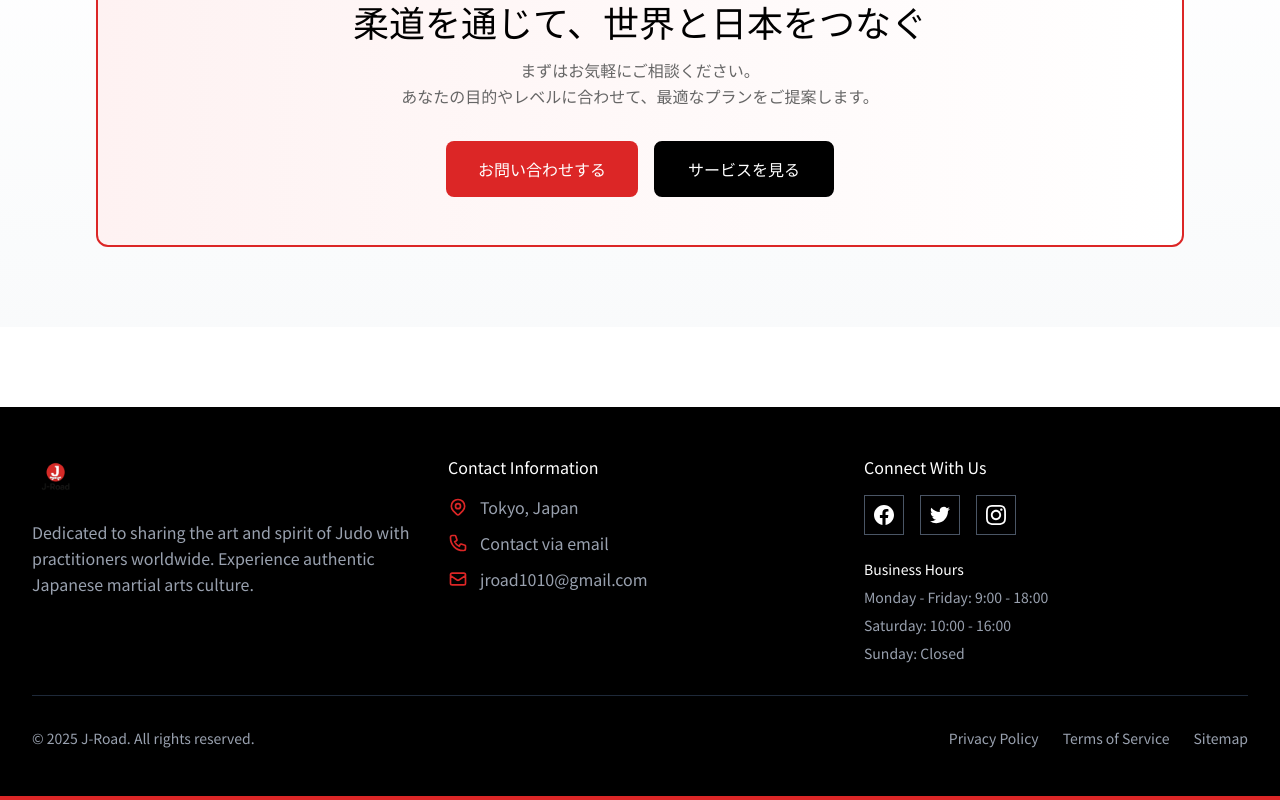
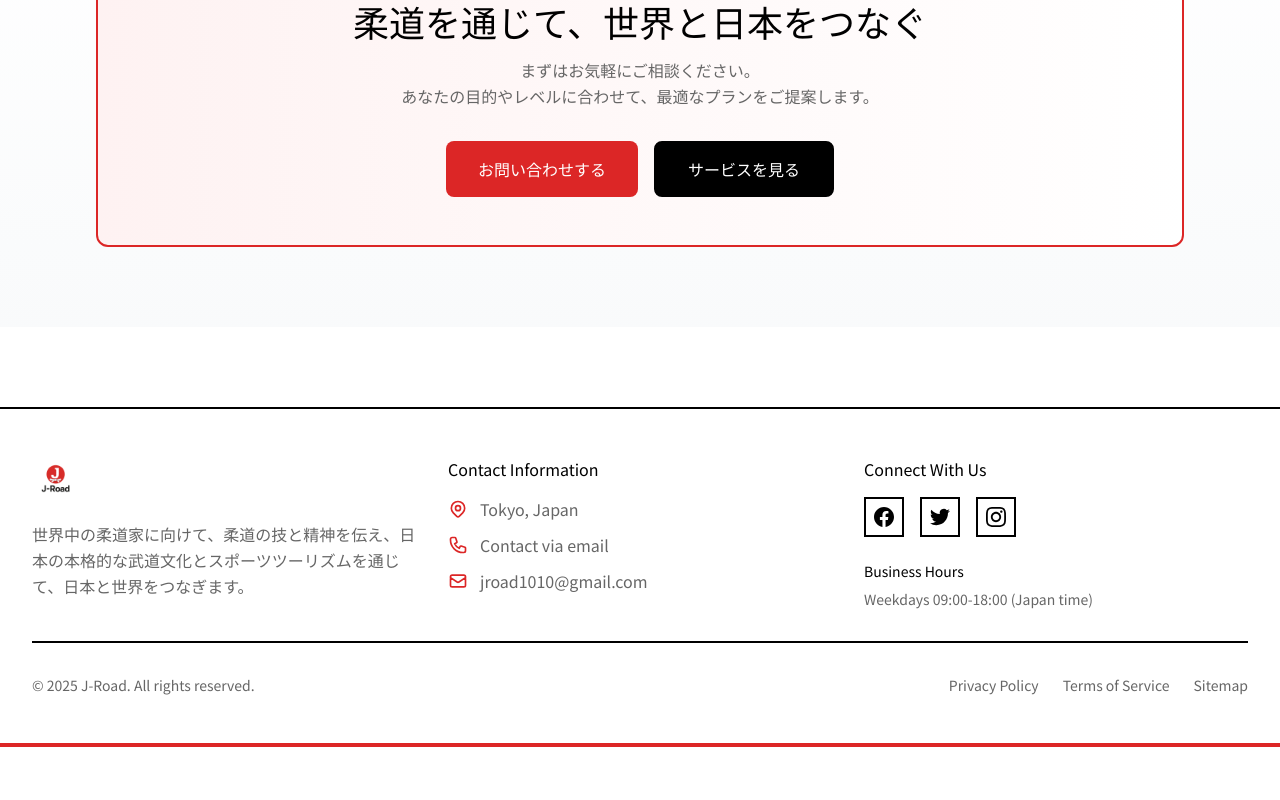
Before and after one commit to bveme23/bren_jroad, a Next.js app: page / in a window 1280 px wide. Shown: the part 2663-3463 px from the top of the page. After the commit the page ends 3410 px from the top, so only its background shows below. Built offline with nearby package versions, Linux system fonts and the light colour scheme.

Commit message:
footer change

```diff
--- a/src/components/layout/Footer.tsx
+++ b/src/components/layout/Footer.tsx
@@ -5,7 +5,7 @@ export function Footer() {
   const currentYear = new Date().getFullYear();
 
   return (
-    <footer className="bg-black text-white mt-20">
+    <footer className="bg-white text-foreground mt-20 border-t-2 border-black">
       <div className="max-w-7xl mx-auto px-4 sm:px-6 lg:px-8 py-12">
         <div className="grid grid-cols-1 md:grid-cols-3 gap-8 mb-8">
           {/* About Section */}
@@ -13,22 +13,21 @@ export function Footer() {
             <div className="flex items-center space-x-2 mb-4">
               <img src="/logo.png?v=2" alt="J-Road Logo" className="h-12 w-auto" />
             </div>
-            <p className="text-gray-400 leading-relaxed">
-              Dedicated to sharing the art and spirit of Judo with practitioners worldwide.
-              Experience authentic Japanese martial arts culture.
+            <p className="text-muted-foreground leading-relaxed">
+              世界中の柔道家に向けて、柔道の技と精神を伝え、日本の本格的な武道文化とスポーツツーリズムを通じて、日本と世界をつなぎます。
             </p>
           </div>
 
           {/* Contact Information */}
           <div>
-            <h4 className="mb-4 text-white">Contact Information</h4>
+            <h4 className="mb-4 text-foreground">Contact Information</h4>
             <div className="space-y-3">
               <div className="flex items-start space-x-3">
                 <svg className="w-5 h-5 text-primary flex-shrink-0 mt-0.5" fill="none" stroke="currentColor" viewBox="0 0 24 24">
                   <path strokeLinecap="round" strokeLinejoin="round" strokeWidth={2} d="M17.657 16.657L13.414 20.9a1.998 1.998 0 01-2.827 0l-4.244-4.243a8 8 0 1111.314 0z" />
                   <path strokeLinecap="round" strokeLinejoin="round" strokeWidth={2} d="M15 11a3 3 0 11-6 0 3 3 0 016 0z" />
                 </svg>
-                <div className="text-gray-400">
+                <div className="text-muted-foreground">
                   <p>Tokyo, Japan</p>
                 </div>
               </div>
@@ -36,7 +35,7 @@ export function Footer() {
                 <svg className="w-5 h-5 text-primary flex-shrink-0" fill="none" stroke="currentColor" viewBox="0 0 24 24">
                   <path strokeLinecap="round" strokeLinejoin="round" strokeWidth={2} d="M3 5a2 2 0 012-2h3.28a1 1 0 01.948.684l1.498 4.493a1 1 0 01-.502 1.21l-2.257 1.13a11.042 11.042 0 005.516 5.516l1.13-2.257a1 1 0 011.21-.502l4.493 1.498a1 1 0 01.684.949V19a2 2 0 01-2 2h-1C9.716 21 3 14.284 3 6V5z" />
                 </svg>
-                <span className="text-gray-400">Contact via email</span>
+                <span className="text-muted-foreground">Contact via email</span>
               </div>
               <div className="flex items-center space-x-3">
                 <svg className="w-5 h-5 text-primary flex-shrink-0" fill="none" stroke="currentColor" viewBox="0 0 24 24">
@@ -44,7 +43,7 @@ export function Footer() {
                 </svg>
                 <a
                   href={`mailto:${siteConfig.socials.email}`}
-                  className="text-gray-400 hover:text-primary transition-colors"
+                  className="text-muted-foreground hover:text-primary transition-colors"
                 >
                   {siteConfig.socials.email}
                 </a>
@@ -54,11 +53,11 @@ export function Footer() {
 
           {/* Quick Links & Social */}
           <div>
-            <h4 className="mb-4 text-white">Connect With Us</h4>
+            <h4 className="mb-4 text-foreground">Connect With Us</h4>
             <div className="flex space-x-4 mb-6">
               <a
                 href="#"
-                className="w-10 h-10 border border-gray-600 flex items-center justify-center hover:border-primary hover:text-primary transition-colors"
+                className="w-10 h-10 border-2 border-black flex items-center justify-center hover:border-primary hover:text-primary transition-colors"
                 aria-label="Facebook"
               >
                 <svg className="w-5 h-5" fill="currentColor" viewBox="0 0 24 24">
@@ -67,7 +66,7 @@ export function Footer() {
               </a>
               <a
                 href="#"
-                className="w-10 h-10 border border-gray-600 flex items-center justify-center hover:border-primary hover:text-primary transition-colors"
+                className="w-10 h-10 border-2 border-black flex items-center justify-center hover:border-primary hover:text-primary transition-colors"
                 aria-label="Twitter"
               >
                 <svg className="w-5 h-5" fill="currentColor" viewBox="0 0 24 24">
@@ -76,7 +75,7 @@ export function Footer() {
               </a>
               <a
                 href="#"
-                className="w-10 h-10 border border-gray-600 flex items-center justify-center hover:border-primary hover:text-primary transition-colors"
+                className="w-10 h-10 border-2 border-black flex items-center justify-center hover:border-primary hover:text-primary transition-colors"
                 aria-label="Instagram"
               >
                 <svg className="w-5 h-5" fill="currentColor" viewBox="0 0 24 24">
@@ -85,28 +84,26 @@ export function Footer() {
               </a>
             </div>
             <div className="space-y-2">
-              <h4 className="text-sm text-white">Business Hours</h4>
-              <p className="text-gray-400 text-sm">Monday - Friday: 9:00 - 18:00</p>
-              <p className="text-gray-400 text-sm">Saturday: 10:00 - 16:00</p>
-              <p className="text-gray-400 text-sm">Sunday: Closed</p>
+              <h4 className="text-sm text-foreground">Business Hours</h4>
+              <p className="text-muted-foreground text-sm">Weekdays 09:00-18:00 (Japan time)</p>
             </div>
           </div>
         </div>
 
         {/* Bottom Bar */}
-        <div className="pt-8 border-t border-gray-800">
+        <div className="pt-8 border-t-2 border-black">
           <div className="flex flex-col md:flex-row justify-between items-center space-y-4 md:space-y-0">
-            <p className="text-gray-400 text-sm">
+            <p className="text-muted-foreground text-sm">
               © {currentYear} J-Road. All rights reserved.
             </p>
             <div className="flex space-x-6">
-              <Link href="#" className="text-gray-400 hover:text-primary text-sm transition-colors">
+              <Link href="#" className="text-muted-foreground hover:text-primary text-sm transition-colors">
                 Privacy Policy
               </Link>
-              <Link href="#" className="text-gray-400 hover:text-primary text-sm transition-colors">
+              <Link href="#" className="text-muted-foreground hover:text-primary text-sm transition-colors">
                 Terms of Service
               </Link>
-              <Link href="#" className="text-gray-400 hover:text-primary text-sm transition-colors">
+              <Link href="#" className="text-muted-foreground hover:text-primary text-sm transition-colors">
                 Sitemap
               </Link>
             </div>
```
